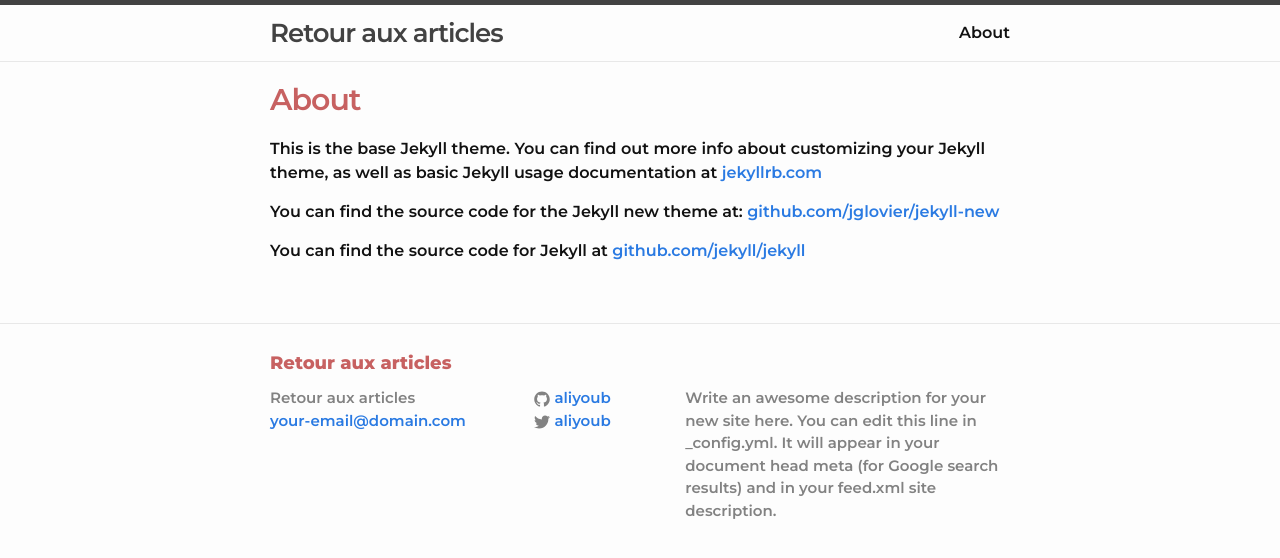
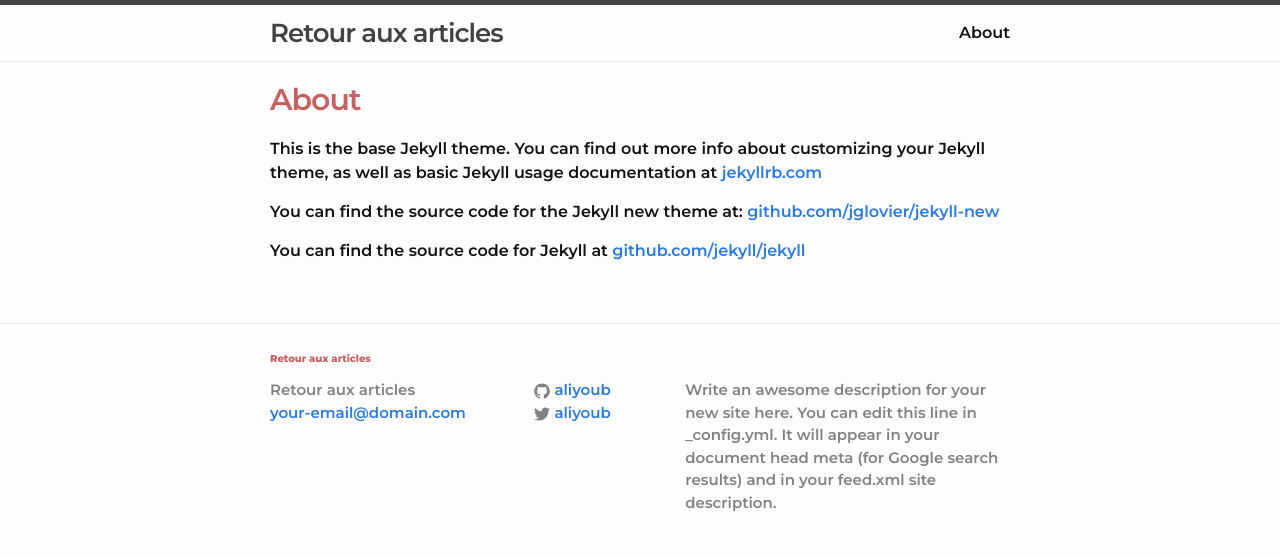
Before and after one commit to abiForSofteam/abiForSofteam.github.io, a Jekyll site: the page built from about.md, in a window 1280 px wide. Shown: the top 558 px of the page. Built offline with Jekyll 4.4.1, drawn with Linux system fonts in a browser that asks for light colours.

Commit message:
first commit

```diff
--- a/css/main2.css
+++ b/css/main2.css
@@ -1,15 +1,15 @@
 .post-content h2 {
-    font-size: 19px;
-    font-weight: bold;
-    line-height: 1.2;
-    margin-top: 70px;
+    font-size: 19px !important;
+    font-weight: bold !important;
+    line-height: 1.2 !important;
+    margin-top: 70px !important;
 }
 
 h2 {
-    font-weight: 300;
-    color: #c76161;
-    line-height: 1;
-    font-family: 'Montserrat';
-    font-weight: bold;
-    font-size: 10px;
+    font-weight: 300 !important;
+    color: #c76161 !important;
+    line-height: 1 !important;
+    font-family: 'Montserrat' !important;
+    font-weight: bold !important;
+    font-size: 10px !important;
 }
```
